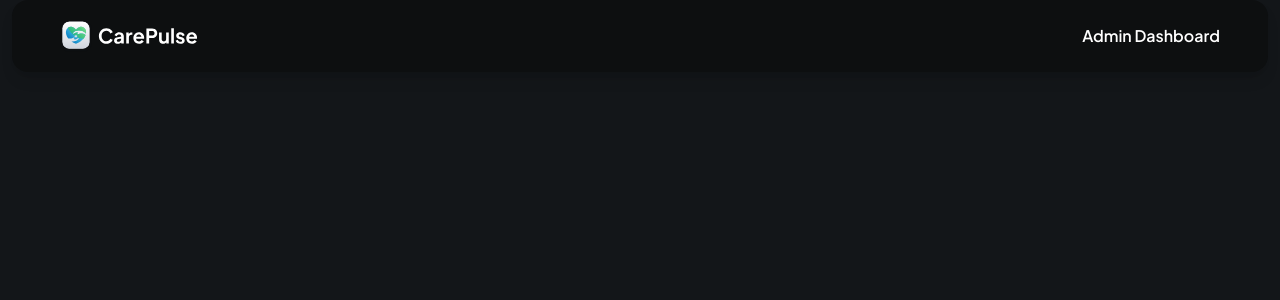
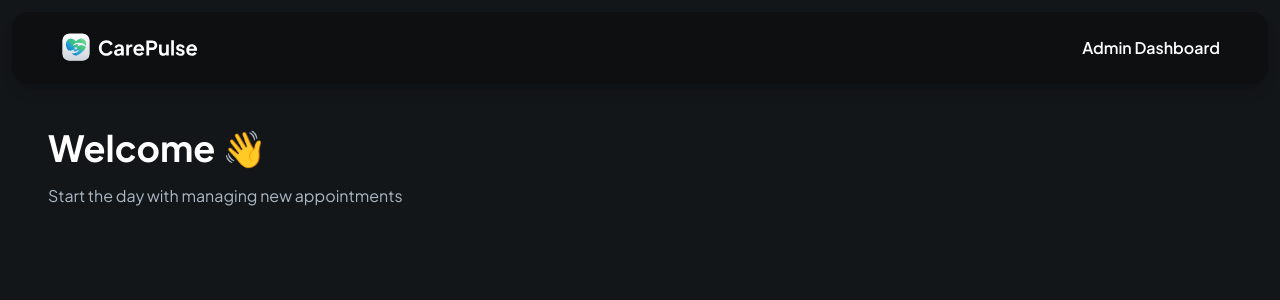
Before and after one commit to bregarulai/healthcare, a Next.js app: page /admin in a window 1280 px wide. Shown: the top 300 px of the page. Built offline with nearby package versions, Linux system fonts and the light colour scheme.

Commit message:
implement top part of main section for admin page

```diff
--- a/app/admin/page.tsx
+++ b/app/admin/page.tsx
@@ -16,6 +16,14 @@ const Admin = () => {
         </Link>
         <p className="text-16-semibold">Admin Dashboard</p>
       </header>
+      <main className="admin-main">
+        <section className="w-full space-y-4">
+          <h1 className="header">Welcome 👋</h1>
+          <p className="text-dark-700">
+            Start the day with managing new appointments
+          </p>
+        </section>
+      </main>
     </div>
   );
 };
```
